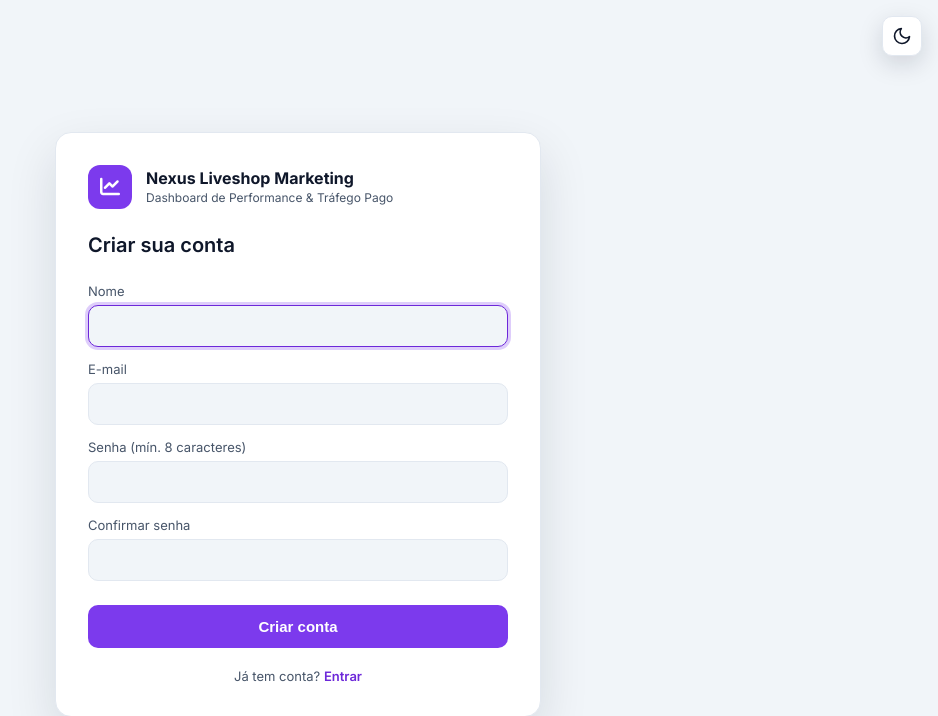
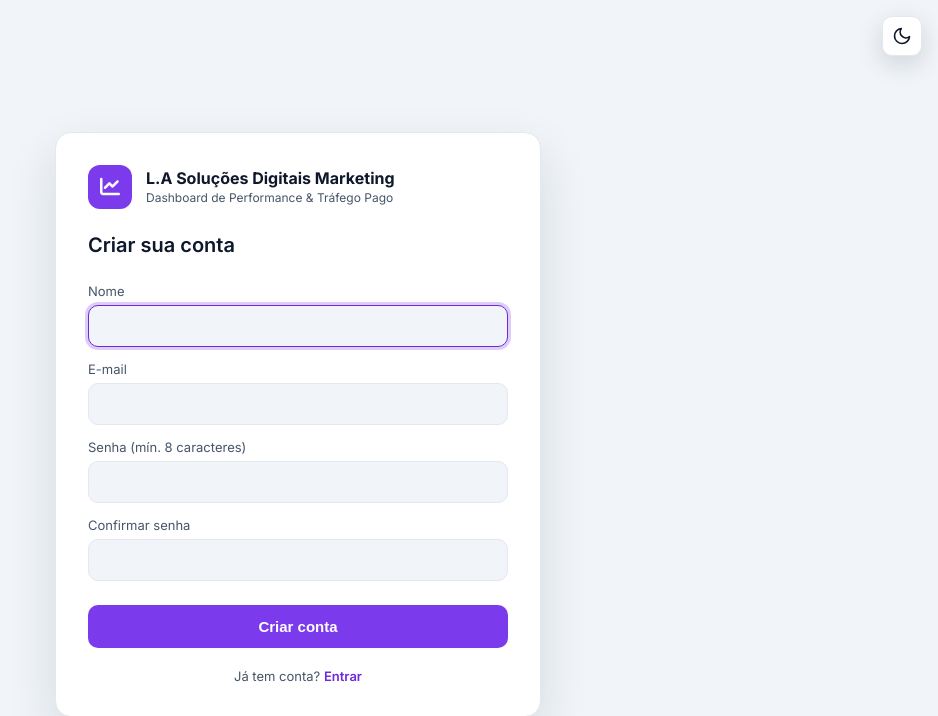
Before and after one commit to Lehguto12/L.A-Dash, a Flask app: page /cadastro in a window 1280 px wide. Shown: the top 716 px of the page, without its empty margins (342-1280 px from the left). Run offline with Flask 3, Linux system fonts and the light colour scheme.

Commit message:
Update title and heading for L.A Dashboard

```diff
--- a/dashboard_nexus/templates/auth_base.html
+++ b/dashboard_nexus/templates/auth_base.html
@@ -3,7 +3,7 @@
 <head>
     <meta charset="UTF-8">
     <meta name="viewport" content="width=device-width, initial-scale=1.0">
-    <title>{% block titulo %}Acesso{% endblock %} · Nexus Dashboard</title>
+    <title>{% block titulo %}Acesso{% endblock %} · L.A Dashboard</title>
     <link href="https://fonts.googleapis.com/css2?family=Inter:wght@300;400;500;600;700&display=swap" rel="stylesheet">
     <link rel="stylesheet" href="https://cdnjs.cloudflare.com/ajax/libs/font-awesome/6.4.0/css/all.min.css">
     <link rel="stylesheet" href="{{ url_for('static', filename='css/auth.css') }}">
@@ -16,7 +16,7 @@
         <div class="auth-logo">
             <div class="auth-logo-icon"><i class="fa-solid fa-chart-line"></i></div>
             <div>
-                <h1>Nexus Liveshop Marketing</h1>
+                <h1>L.A Soluções Digitais Marketing</h1>
                 <p>Dashboard de Performance &amp; Tráfego Pago</p>
             </div>
         </div>
```
